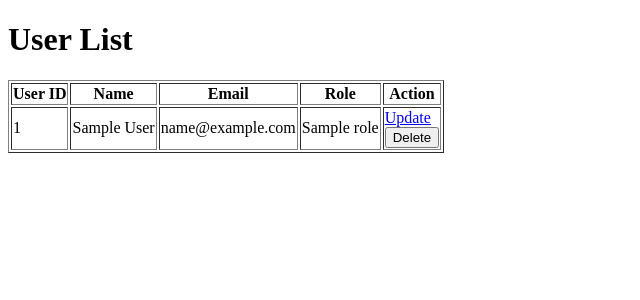
After one commit to Caleb4IR/IPMS, a Flask app: page /admin/user-list in a window 1280 px wide. The commit adds this page. Shown: the top 300 px of the page, without its empty margins (0-640 px from the left). Run offline with Flask 3, Linux system fonts and the light colour scheme; tables that the repository leaves empty hold one stand-in row (values such as "Sample post").

Commit message:
policy list, user list, update to users and policies, admin dashboard, claims page

```diff
--- a/app.py
+++ b/app.py
@@ -1,12 +1,13 @@
 import os
 from flask import Flask, jsonify, request, render_template
 from flask_sqlalchemy import SQLAlchemy
+from sqlalchemy.orm import relationship
 from sqlalchemy.sql import text
 from dotenv import load_dotenv
 from pprint import pprint
 import uuid
 from flask_wtf import FlaskForm
-from wtforms import StringField, PasswordField, SubmitField
+from wtforms import StringField, PasswordField, SubmitField, TextAreaField
 from wtforms.validators import InputRequired, Length, ValidationError
 
 app = Flask(__name__)
@@ -61,7 +62,11 @@ class User(db.Model):
     name = db.Column(db.String(200), nullable=False)
     email = db.Column(db.String(100), unique=True, nullable=False)
     password = db.Column(db.String(100), nullable=False)
-    role_id = db.Column(db.String(50), nullable=False, default="3")
+    role_id = db.Column(
+        db.String(50), db.ForeignKey("roles.role_id"), nullable=False, default="3"
+    )
+    role = relationship("Role", back_populates="users")
+    policyholder = relationship("Policyholder", back_populates="users")
 
     def to_dict(self):
         return {
@@ -69,7 +74,7 @@ class User(db.Model):
             "name": self.name,
             "email": self.email,
             "password": self.password,
-            "role_id": self.role_id,
+            "role": self.role_id,
         }
 
 
@@ -79,6 +84,7 @@ class Policy(db.Model):
     coverage = db.Column(db.String(50), nullable=False)
     image = db.Column(db.String(200))
     premium = db.Column(db.Float)
+    policyholder = relationship("Policyholder", back_populates="policy")
 
     def to_dict(self):
         return {
@@ -93,6 +99,7 @@ class Role(db.Model):
     __tablename__ = "roles"
     role_id = db.Column(db.String(50), primary_key=True)
     name = db.Column(db.String(50))
+    users = relationship("User", back_populates="role")
 
     def to_dict(self):
         return {
@@ -106,9 +113,14 @@ class Policyholder(db.Model):
     policy_number = db.Column(
         db.String(50), primary_key=True, default=lambda: str(uuid.uuid4())
     )
-    user_id = db.Column(db.String(50))
+    user_id = db.Column(db.String(50), db.ForeignKey("users.user_id"))
+    users = relationship("User", back_populates="policyholder")
+
     address = db.Column(db.String(300))
     id_number = db.Column(db.String(50), unique=True, nullable=False)
+
+    policy_id = db.Column(db.String(50), db.ForeignKey("policies.policy_id"))
+    policy = relationship("Policy", back_populates="policyholder")
 
     def to_dict(self):
         return {
@@ -116,7 +128,18 @@ class Policyholder(db.Model):
             "user_id": self.user_id,
             "address": self.address,
             "id_number": self.id_number,
+            "policy_id": self.policy_id,
         }
+
+
+# class Claim(db.Model):
+#     __tablename__ = "claims"
+#     claim_id = db.Column(db.String(50), primary_key=True, default=lambda: str(uuid.uuid4()))
+#     policy_id = db.Column(db.String(50))
+#     name = db.Column(db.String(100), nullable=False)
+#     email = db.Column(db.String(100), nullable=False)
+#     policy_number = db.Column(db.String(50), nullable=False)
+#     claim_description = db.Column(db.Text, nullable=False)
 
 
 class RegistrationForm(FlaskForm):
@@ -183,6 +206,15 @@ class LoginForm(FlaskForm):
                 raise ValidationError("Invaild Credentials")
 
 
+@app.route("/admin/dashboard")
+def admin_dashboard():
+    total_users = User.query.count()
+    total_policies = Policy.query.count()
+    return render_template(
+        "admin_dashboard.html", total_users=total_users, total_policies=total_policies
+    )
+
+
 @app.route("/user/login", methods=["GET", "POST"])
 def login_page():
     form = LoginForm()
@@ -231,50 +263,145 @@ def fire_theft():
         return "Policy not found", 404
 
 
-@app.route("/dashboard")
-def customer_dashboard():
-    return render_template("customer_dashboard.html")
-
-
-# USERS CRUD OPERATIONS
-# GET users
-@app.get("/users")
-def get_users():
-    return jsonify(users)
-
-
-# GET user by id
-@app.get("/users/<id>")
-def get_users_by_id(id):
-    filtered_user = next((user for user in users if user["id"] == id), None)
-    if filtered_user:
-        return jsonify(filtered_user)
-    else:
-        return jsonify({"message": "User not found"}), 404
+@app.route("/admin/user-list")
+def user_list_page():
+    users = User.query.all()
+    return render_template("user-list.html", users=users)
 
 
 # DELETE user by id
-@app.delete("/users/<id>")
-def delete_user(id):
-    deleted_user = next((user for user in users if user["id"] == id), None)
-    if deleted_user:
-        users.remove(deleted_user)
-        return jsonify({"message": "Movie deleted sucessfully", "data": deleted_user})
-    else:
-        return jsonify({"message": "Movie not found"}), 404
+@app.route("/user-list/delete", methods=["POST"])  # HOF
+def delete_user_by_id():
+    id = request.form.get("user_id")
+    filtered_user = User.query.get(id)
+    if not filtered_user:
+        return "<h1>User not found</h1>", 404
+
+    try:
+        db.session.delete(filtered_user)
+        db.session.commit()  # Making the change (update/delete/create) permanent
+        return f"<h1>User deleted Successfully</h1>"
+    except Exception as e:
+        db.session.rollback()  # Undo the change
+        return f"<h1>Error happened {str(e)}</h1>", 500
 
 
 # Update a user
-@app.put("/users/<id>")
-def update_user_by_id(id):
-    data = request.json
+@app.route("/user-list/<user_id>/update", methods=["GET"])
+def update_user_form(user_id):
+    user = User.query.get(user_id)
+    if user:
+        return render_template("update_user.html", user=user)
+    else:
+        return "User not found", 404
 
-    user_to_update = next((user for user in users if user["id"] == id), None)
-    if user_to_update:
-        user_to_update.update(data)
-        return jsonify({"message": "Movie updated", "data": user_to_update})
-    else:
-        return jsonify({"message": "Movie not updated"}), 404
+
+@app.route("/user-list/update", methods=["POST"])
+def update_user():
+    user_id = request.form.get("user_id")
+    user_to_update = User.query.get(user_id)
+
+    if not user_to_update:
+        return "<h1>User not found</h1>", 404
+
+    try:
+        user_to_update.name = request.form.get("name")
+        user_to_update.email = request.form.get("email")
+
+        db.session.commit()
+        return "<h1>User updated</h1>"
+    except Exception as e:
+        db.session.rollback()
+        return "<h1>Server Error</h1>", 500
 
 
 # POLICY CRUD OPERATIONS
+
+
+@app.route("/admin/policy-list")
+def policy_list_page():
+    policies = Policy.query.all()
+    return render_template("policy-list.html", policies=policies)
+
+
+# DELETE policy by id
+@app.route("/policy-list/delete", methods=["POST"])  # HOF
+def delete_policy_by_id():
+    id = request.form.get("policy_id")
+    filtered_policy = Policy.query.get(id)
+    if not filtered_policy:
+        return "<h1>Policy not found</h1>", 404
+
+    try:
+        db.session.delete(filtered_policy)
+        db.session.commit()  # Making the change (update/delete/create) permanent
+        return f"<h1>Policy deleted Successfully</h1>"
+    except Exception as e:
+        db.session.rollback()  # Undo the change
+        return f"<h1>Error happened {str(e)}</h1>", 500
+
+
+# Update a policy
+@app.route("/policy-list/<policy_id>/update", methods=["GET"])
+def update_polcy_form(policy_id):
+    policy = Policy.query.get(policy_id)
+    if policy:
+        return render_template("update_policy.html", policy=policy)
+    else:
+        return "Policy not found", 404
+
+
+@app.route("/policy-list/update", methods=["POST"])
+def update_policy():
+    policy_id = request.form.get("policy_id")
+    policy_to_update = Policy.query.get(policy_id)
+
+    if not policy_to_update:
+        return "<h1>Policy not found</h1>", 404
+
+    try:
+        policy_to_update.coverage = request.form.get("coverage")
+        policy_to_update.image = request.form.get("image")
+        policy_to_update.premium = request.form.get("premium")
+
+        db.session.commit()
+        return "<h1>Premium updated</h1>"
+    except Exception as e:
+        db.session.rollback()
+        return "<h1>Server Error</h1>", 500
+
+
+# Claim Submission
+class ClaimsForm(FlaskForm):
+    name = StringField("Name", validators=[InputRequired(), Length(min=2, max=100)])
+    email = StringField("Email", validators=[InputRequired(), Length(min=6, max=100)])
+    policy_number = StringField(
+        "Policy Number", validators=[InputRequired(), Length(min=6, max=50)]
+    )
+    claim_description = TextAreaField(
+        "Claim Description", validators=[InputRequired(), Length(min=10, max=1000)]
+    )
+    submit = SubmitField("Submit")
+
+
+@app.route("/submit_claim", methods=["GET", "POST"])
+def submit_claim():
+    form = ClaimsForm()
+    if form.validate_on_submit():
+        # Create a new claim instance
+        new_claim = Claim(
+            name=form.name.data,
+            email=form.email.data,
+            policy_number=form.policy_number.data,
+            claim_description=form.claim_description.data,
+        )
+
+        # Add the claim to the database session
+        db.session.add(new_claim)
+
+        # Commit the changes to the database
+        db.session.commit()
+
+        return "<h1>Claim submitted</h1>"
+
+    return render_template("claim_submission_form.html", form=form)
--- a/templates/home.html
+++ b/templates/home.html
@@ -5,7 +5,7 @@
     <meta name="viewport" content="width=device-width, initial-scale=1.0">
     <title>Document</title>
     <link rel="stylesheet" href="https://cdnjs.cloudflare.com/ajax/libs/font-awesome/5.15.2/css/all.min.css">
-    <link rel="stylesheet" href="style.css">
+    <link rel="stylesheet" type= "text/css" href="{{ url_for('static', filename='styles/style.css' )}}">
     <link
       rel="stylesheet"
       href="https://cdn.jsdelivr.net/npm/bootstrap@4.6.2/dist/css/bootstrap.min.css"
--- a/templates/login.html
+++ b/templates/login.html
@@ -38,6 +38,7 @@
             class="form-control")}}
           </div>
           {{form.submit(class="btn btn-primary")}}
+          <a href="/user/register">Register</a>
         </form>
       </div>
 </body>
--- a/templates/register.html
+++ b/templates/register.html
@@ -30,6 +30,7 @@
         {{form.email.label}}: {{form.email(placeholder="Email")}} <br/>
         {{form.password.label}}: {{form.password(placeholder="Password")}} <br/>
         {{form.submit}}
+        <a href="/user/login">Login</a>
     </form>
 </body>
 </html>
--- /dev/null
+++ b/templates/user-list.html
@@ -0,0 +1,44 @@
+<!DOCTYPE html>
+<html lang="en">
+<head>
+    <meta charset="UTF-8">
+    <meta name="viewport" content="width=device-width, initial-scale=1.0">
+    <title>Document</title>
+    <style>
+
+    </style>
+</head>
+<body>
+    <body>
+        <h1>User List</h1>
+        <table border="1">
+            <thead>
+                <tr>
+                    <th>User ID</th>
+                    <th>Name</th>
+                    <th>Email</th>
+                    <th>Role</th>
+                    <th>Action</th>
+                </tr>
+            </thead>
+            <tbody>
+                {% for user in users %}
+                <tr>
+                    <td>{{ user.user_id }}</td>
+                    <td>{{ user.name }}</td>
+                    <td>{{ user.email }}</td>
+                    <td>{{ user.role.name }}</td>
+                    <td>
+                        <a href="/user-list/{{user.user_id}}/update">Update</a>
+                        <form action="{{url_for('.delete_user_by_id')}}" method="POST">
+                            <input name="user_id" type="text" value="{{user.user_id}}" hidden />
+                            <button type="submit">Delete</button>
+                        </form>
+                    </td>
+                </tr>
+                {% endfor %}
+            </tbody>
+        </table>
+    </body>
+</body>
+</html>
```
Also changed, not shown: templates/admin_dashboard.html (added, +17 -0 lines), templates/claim_submission_form.html (added, +19 -0 lines), templates/policy-list.html (added, +44 -0 lines), templates/update_policy.html (added, +26 -0 lines), templates/update_user.html (added, +26 -0 lines), templates/admin/admin_dashboard.html (deleted), templates/customer/claim_filing.html (deleted), templates/static/style.css (renamed from templates/style.css).
